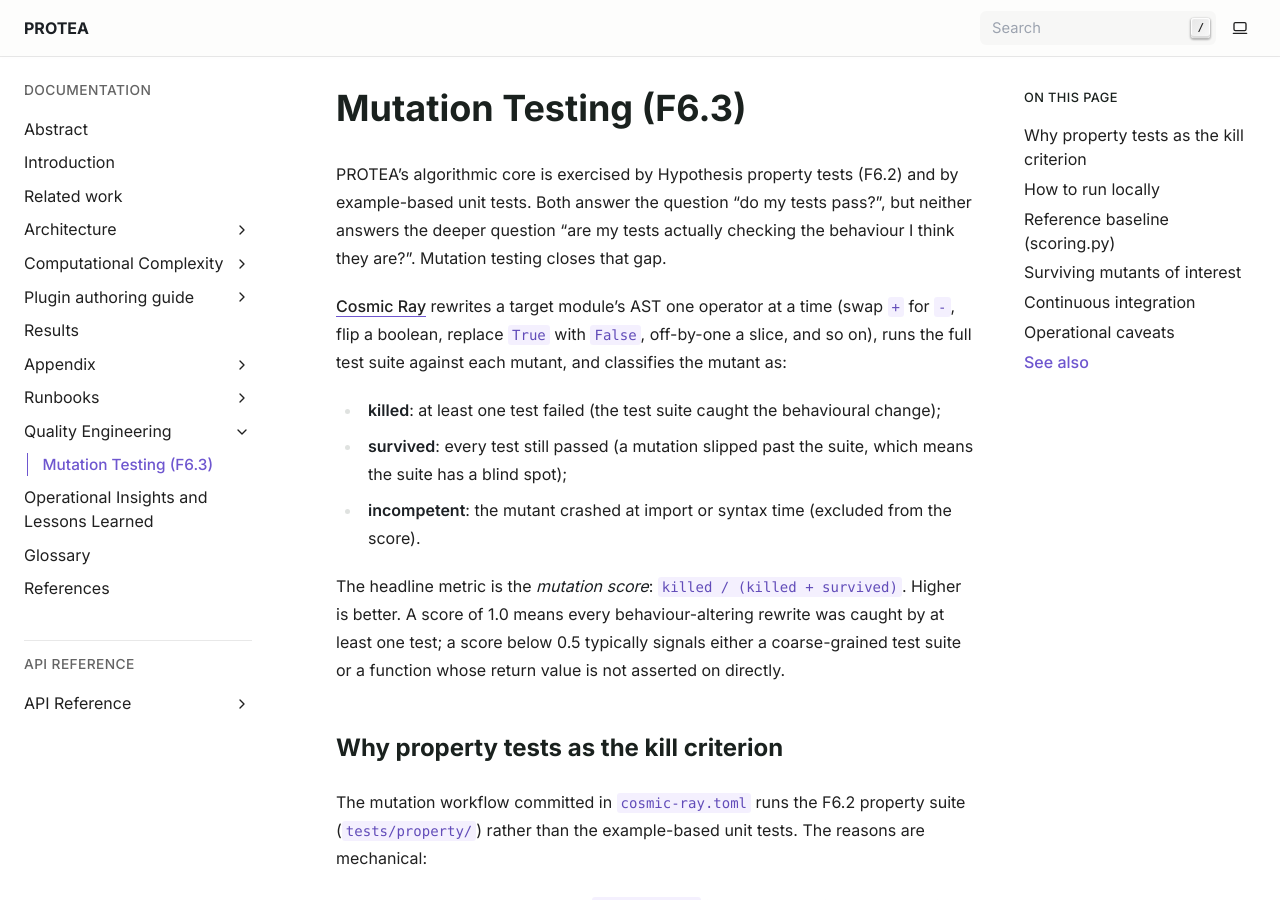
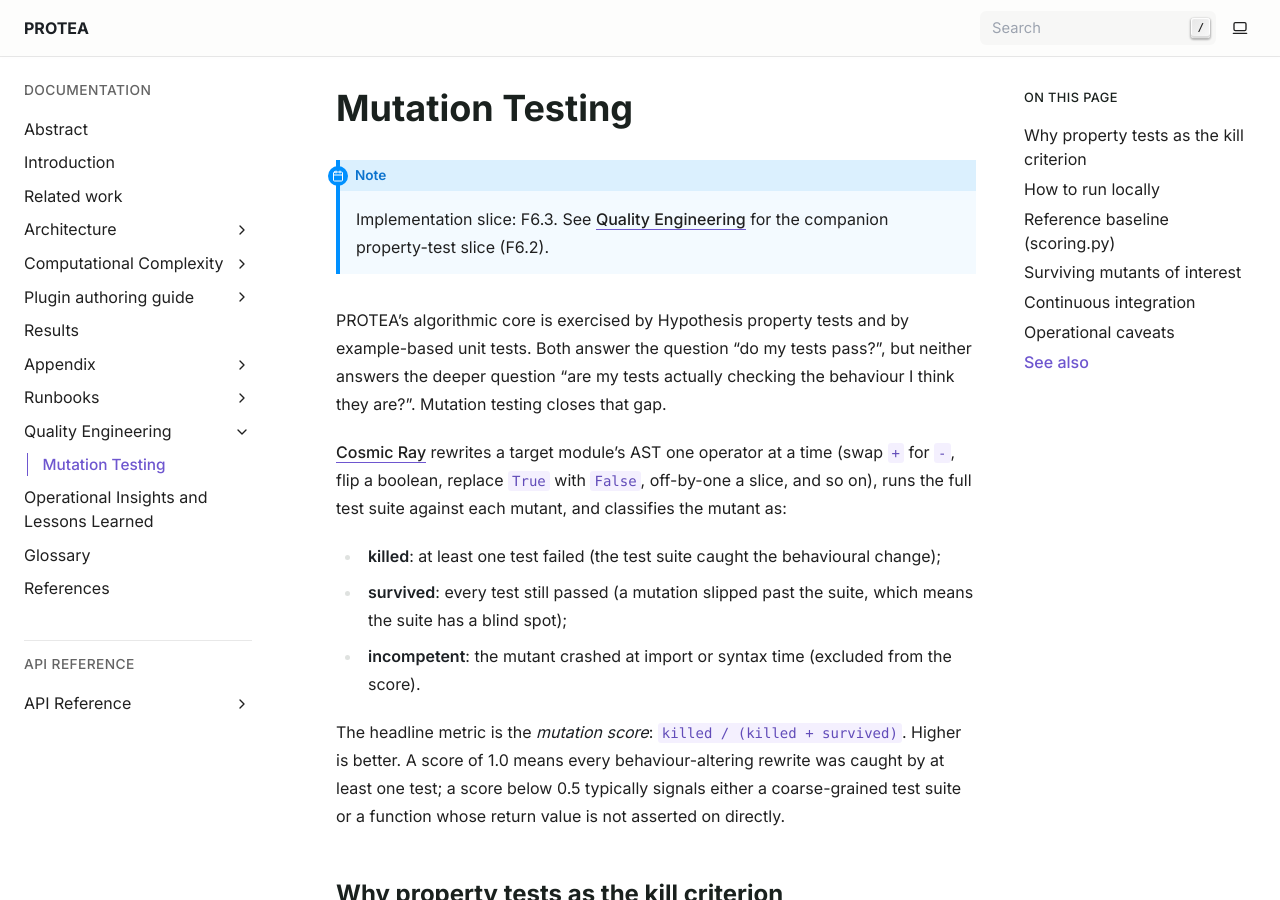
Before and after one commit to frapercan/PROTEA, a Sphinx documentation site: the page built from docs/source/quality/mutation-testing.rst, in a window 1280 px wide and 900 px high. Built offline with Sphinx 7.4.7, drawn with Linux system fonts in a browser that asks for light colours.

Commit message:
docs(quality): strip slice id from doc title (cleaner sidebar nav)

```diff
--- a/docs/source/quality/mutation-testing.rst
+++ b/docs/source/quality/mutation-testing.rst
@@ -1,11 +1,15 @@
-Mutation Testing (F6.3)
-=======================
+Mutation Testing
+================
+
+.. note::
+   Implementation slice: F6.3. See :doc:`/quality/index` for the
+   companion property-test slice (F6.2).
 
 PROTEA's algorithmic core is exercised by Hypothesis property tests
-(F6.2) and by example-based unit tests. Both answer the question
-"do my tests pass?", but neither answers the deeper question
-"are my tests actually checking the behaviour I think they are?".
-Mutation testing closes that gap.
+and by example-based unit tests. Both answer the question "do my tests
+pass?", but neither answers the deeper question "are my tests actually
+checking the behaviour I think they are?". Mutation testing closes
+that gap.
 
 `Cosmic Ray <https://github.com/sixty-north/cosmic-ray>`_ rewrites a
 target module's AST one operator at a time (swap ``+`` for ``-``,
```
